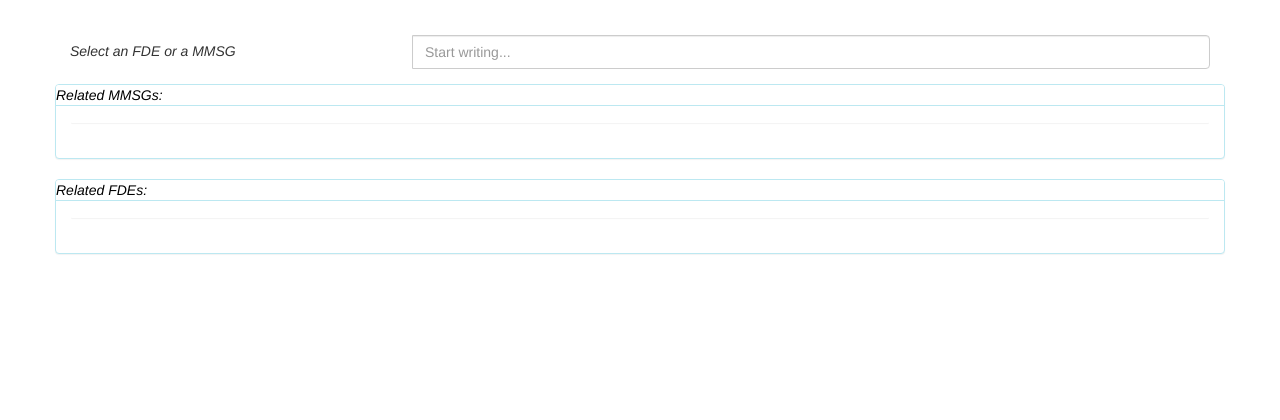
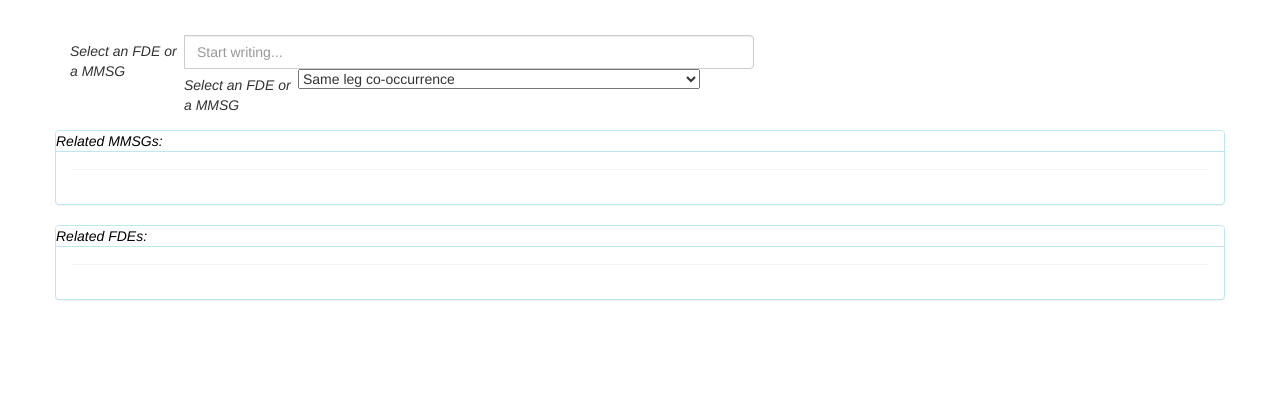
Before and after one commit to qcri/flight2vec, a Flask app: template templates/index.html in a window 1280 px wide. Shown: the part 52-472 px from the top of the page. Run offline with Flask 2, Linux system fonts and the light colour scheme; the template is opened without the code that fills it, so the values that code supplies are empty; some libraries are stand-ins or nearby versions.

Commit message:
Changes in the HTML.

```diff
--- a/templates/index.html
+++ b/templates/index.html
@@ -29,11 +29,11 @@
 
         <div class="row">
          <div class="panel-body" >
-            <div style="width: 30%; float:left; margin-top: 6px;">
+            <div style="width: 10%; float:left; margin-top: 6px;">
               <span><i>Select an FDE or a MMSG</i></span>
             </div>
 
-            <div class="input-group" style="width: 70%;">
+            <div class="input-group" style="width: 50%;">
             {% if code %}
               <input type="text" class="form-control" id="auto" value="{{code}} {{title}}" placeholder="Start writing..."/>
             {% else %}
@@ -41,6 +41,20 @@
 
             {% endif %}
             </div>
+
+            <div style="width: 10%; float:left; margin-top: 6px;">
+              <span><i>Select an FDE or a MMSG</i></span>
+            </div>
+
+            <div class="input-group" style="width: 20%;">
+              <select>
+                <option value="1leg_300features">Same leg co-occurrence</option>
+                <option value="1leg_300features_nonuisc">Same leg co-occurrence without nuiscance and high frequent</option>
+                <option value="3leg_300_prediction_nonuisc_samechap">3 Previous legs FDE prediction chapter sampling</option>
+                <option value="audi">Audi</option>
+              </select>
+            </div>
+
         </div>
 
         <div class="panel panel-info">
```
